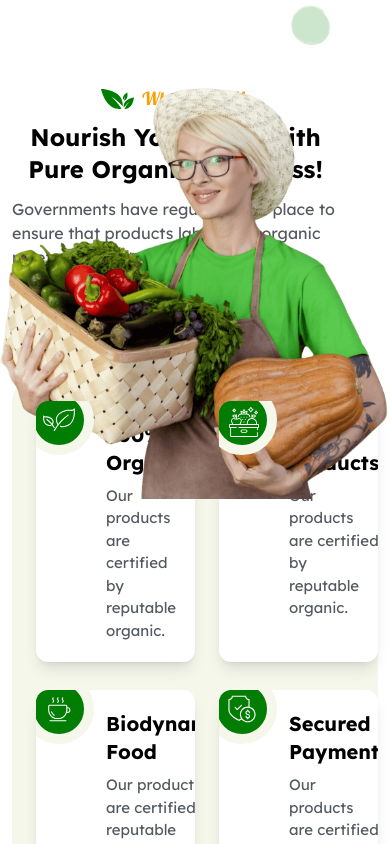
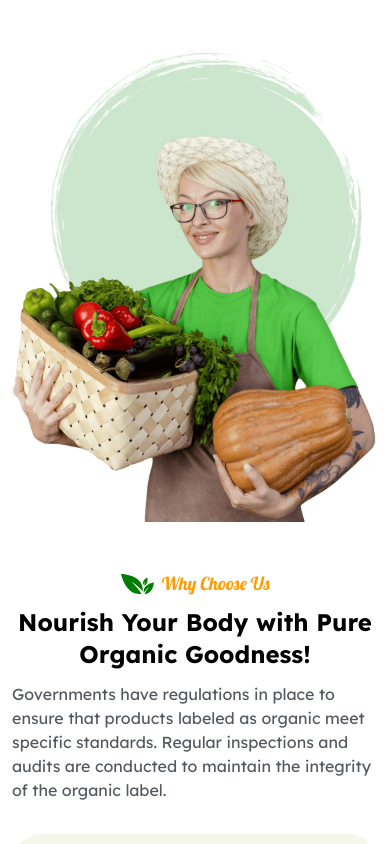
Before and after one commit to Moroundiya/fruitin, a React (Vite) app: page / in a window 390 px wide. Shown: the part 1920-2764 px from the top of the page. Built offline with nearby package versions, Linux system fonts and the light colour scheme.

Commit message:
why choose us section

```diff
--- a/src/assets/pages/Homepage.jsx
+++ b/src/assets/pages/Homepage.jsx
@@ -167,7 +167,7 @@ export const Homepage = () => {
                         </div>
                     </div>
                 </SwiperSlide>
-                <SwiperSlide className='w-full h-full bg-heroBg bg-cover bg-center bg-no-repeat'>
+                <SwiperSlide className='w-full min-h-git bg-heroBg bg-cover bg-center bg-no-repeat'>
                     <div className='w-full min-h-fit lg:h-full flex flex-col items-center relative'>
                         <img src={heroShape1} className='h-12 absolute top-[46%] left-12 md:left-28 md:top-[40%] xl:left-16 2xl:left-32 xl:top-[80%] lg:hidden xl:block' alt="" />
                         <img src={heroShape2} alt="" className='h-16 absolute top-32 right-3 md:right-[15%] lg:right-[55%] lg:top-[30%] lg:hidden xl:block' />
@@ -391,10 +391,13 @@ export const Homepage = () => {
             </div>
 
 
-            <div className='w-full min-h-fit justify-center px-3 items-center lg:w-4/5 mt-12 font-lexend lg:mx-auto relative pb-36'>
-                <img src={chooseImg} className='absolute right-0 top-0' alt="" />
-                <div className='flex'>
-                    <div className='lg:w-1/2'>
+            <div className='w-full min-h-fit justify-center px-3 items-center lg:w-4/5 mt-24 font-lexend lg:mt-16 lg:mx-auto relative pb-36'>
+                <div className="lg:hidden w-full flex flex-col justify-center items-center absolute top-0 left-0 -z-10">
+                    <img src={rotateImg} className='w-4/5 absolute -top-20 right-7' alt="" />
+                </div>
+                <img src={chooseImg} className='lg:absolute right-0 top-0' alt="" />
+                <div className='flex flex-col lg:flex-row'>
+                    <div className='lg:w-1/2 mt-12 lg:mt-0'>
                         <div className='flex items-center justify-center lg:justify-start'>
                             <img src={titleIcon} className='h-5 lg:h-7' alt="" />
                             <p className='font-lobster text-[#FF9C00] ms-2 text-lg sm:text-xl'>Why Choose Us</p>
@@ -405,24 +408,24 @@ export const Homepage = () => {
                         </p>
 
                     </div>
-                    <div className="w-1/2 relative">
-                        <img src={rotateImg} className='absolute -top-20 right-12 -z-10 ' alt="" />
+                    <div className="w-1/2 relative hidden lg:block">
+                        <img src={rotateImg} className='absolute lg:-top-20 lg:right-12 -z-10 ' alt="" />
                     </div>
                 </div>
 
                 <div className='flex w-full bottom-0 min-h-fit left-0 bg-[#F5F7EB] rounded-[30px] mt-8'>
-                    <div className='w-full lg:w-1/2 ps-6 py-7'>
-                        <div className='grid grid-cols-2 gap-x-6 gap-y-7 rounded-xl w-fit'>
+                    <div className='w-full lg:w-1/2 px-3 lg:pe-0 lg:ps-6 py-7'>
+                        <div className='grid sm:grid-cols-2 gap-x-6 gap-y-7 rounded-xl w-fit'>
 
-                            <div className='bg-white rounded-xl flex overflow-hidden shadow-lg'>
-                                <div className='relative min-w-fit'>
-                                    <div className=' bg-[#017D03] rounded-full flex justify-end items-end p-2 w-[70px] h-[70px] relative -top-4 -left-3 border-[10px] border-[#F5F7EB]'>
+                            <div className='bg-white rounded-xl flex flex-col lg:flex-row justify-center items-center overflow-hidden shadow-lg py-8'>
+                                <div className='relative min-w-fit mb-5 lg:mb-0'>
+                                    <div className=' bg-[#017D03] rounded-full flex justify-end items-end p-2 w-[70px] h-[70px] lg:relative  -top-4 -left-3 border-[10px] border-[#F5F7EB]'>
                                         <img className='w-5/5' src={chooseImg1} alt="" />
                                     </div>
                                 </div>
-                                <div className='py-5 pe-3'>
+                                <div className='pb-0 lg:py-5 pe-3 text-center'>
                                     <p className='font-bold text-xl mb-2'>100% Organic</p>
-                                    <p className='text-[15px] leading-[1.5] text-[#54595F] lg:leading-[1.6]'>Our products are certified by reputable organic. </p>
+                                    <p className='text-md lg:text-[15px] w-4/5 lg:w-full mx-auto leading-[1.5] text-[#54595F] lg:leading-[1.6]'>Our products are certified by reputable organic. </p>
                                 </div>
                             </div>
                             <div className='bg-white rounded-xl flex overflow-hidden shadow-lg'>
```
